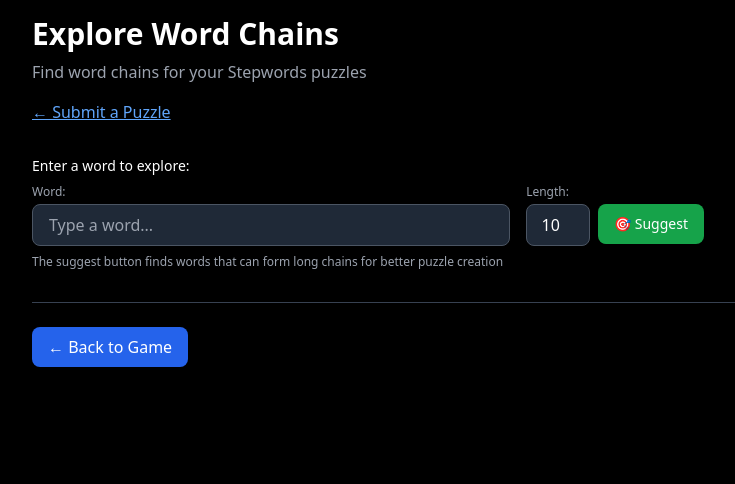
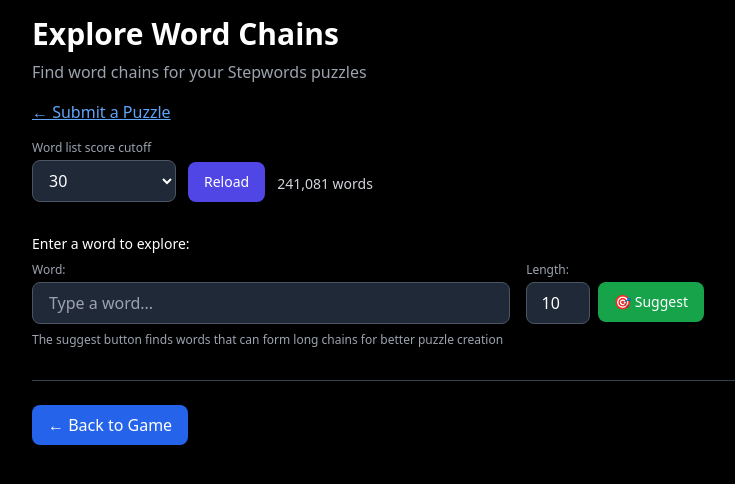
Before and after one commit to benreich4/stepwords, a React (Vite) app: page /explore in a window 1280 px wide. Shown: the top 484 px of the page, without its empty margins (160-895 px from the left). Built offline with nearby package versions, Linux system fonts and the light colour scheme.

Commit message:
Add word list cut off selector

```diff
--- a/src/pages/Explore.jsx
+++ b/src/pages/Explore.jsx
@@ -12,21 +12,23 @@ const Explore = () => {
   const [loading, setLoading] = useState(true);
   const [minLength, setMinLength] = useState(10);
   const [suggesting, setSuggesting] = useState(false);
+  const [scoreCutoff, setScoreCutoff] = useState(30);
+  const [reloading, setReloading] = useState(false);
 
   const navigate = useNavigate();
 
   // Load word list and build dictionary
-  useEffect(() => {
-    const loadWordList = async () => {
+  const loadWordList = async (cutoff) => {
     try {
       const response = await fetch('/XwiWordList.txt');
       const text = await response.text();
       const lines = text.split('\n');
 
-        // Filter words with frequency >= 30 and build dictionary
+      const cutoffNum = Number.isFinite(cutoff) ? cutoff : 30;
+      // Filter words with frequency >= cutoff and build dictionary
       const words = lines
         .map(line => line.split(';'))
-          .filter(parts => parts.length >= 2 && parseInt(parts[1]) >= 30)
+        .filter(parts => parts.length >= 2 && Number.parseInt(parts[1], 10) >= cutoffNum)
         .map(parts => parts[0].toLowerCase().trim())
         .filter(word => word.length > 0);
 
@@ -44,14 +46,17 @@ const Explore = () => {
 
       setWordList(words);
       setWordDict(dict);
-        setLoading(false);
     } catch (error) {
       console.error('Error loading word list:', error);
-        setLoading(false);
     }
   };
 
-    loadWordList();
+  useEffect(() => {
+    (async () => {
+      setLoading(true);
+      await loadWordList(scoreCutoff);
+      setLoading(false);
+    })();
   }, []);
 
   // Helper functions for word operations
@@ -264,6 +269,33 @@ const Explore = () => {
               ← Submit a Puzzle
             </a>
           </div>
+          {/* Word list score cutoff reloader */}
+          <div className="mt-4 flex items-end gap-3">
+            <div>
+              <label className="block text-xs text-gray-400 mb-1">Word list score cutoff</label>
+              <select
+                value={String(scoreCutoff)}
+                onChange={(e) => setScoreCutoff(Number.parseInt(e.target.value, 10))}
+                className="w-36 px-3 py-2 bg-gray-800 border border-gray-600 rounded-lg focus:border-blue-400 focus:outline-none"
+              >
+                <option value="0">0</option>
+                <option value="30">30</option>
+                <option value="50">50</option>
+                <option value="60">60</option>
+              </select>
+            </div>
+            <div>
+              <label className="block text-xs text-gray-400 mb-1">&nbsp;</label>
+              <button
+                onClick={async () => { setReloading(true); await loadWordList(scoreCutoff); setReloading(false); }}
+                className="px-4 py-2 bg-indigo-600 hover:bg-indigo-700 disabled:bg-gray-600 disabled:cursor-not-allowed rounded-lg transition-colors text-sm font-medium h-10"
+                disabled={reloading}
+              >
+                {reloading ? 'Reloading…' : 'Reload'}
+              </button>
+            </div>
+            <div className="pb-2 text-sm text-gray-300">{wordList.length.toLocaleString()} words</div>
+          </div>
         </div>
 
         {/* Word Input and Suggestions */}
```
Lines whose indentation alone changed are shown as unchanged.
